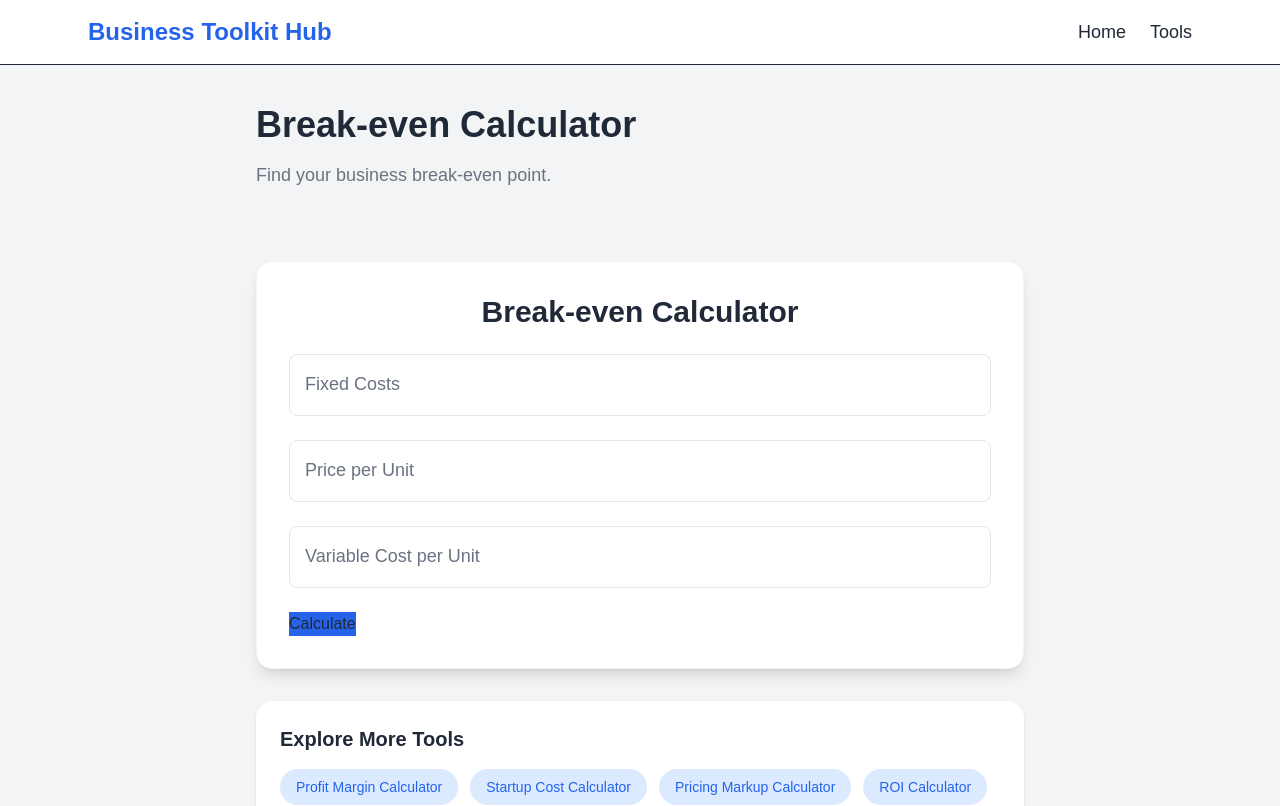
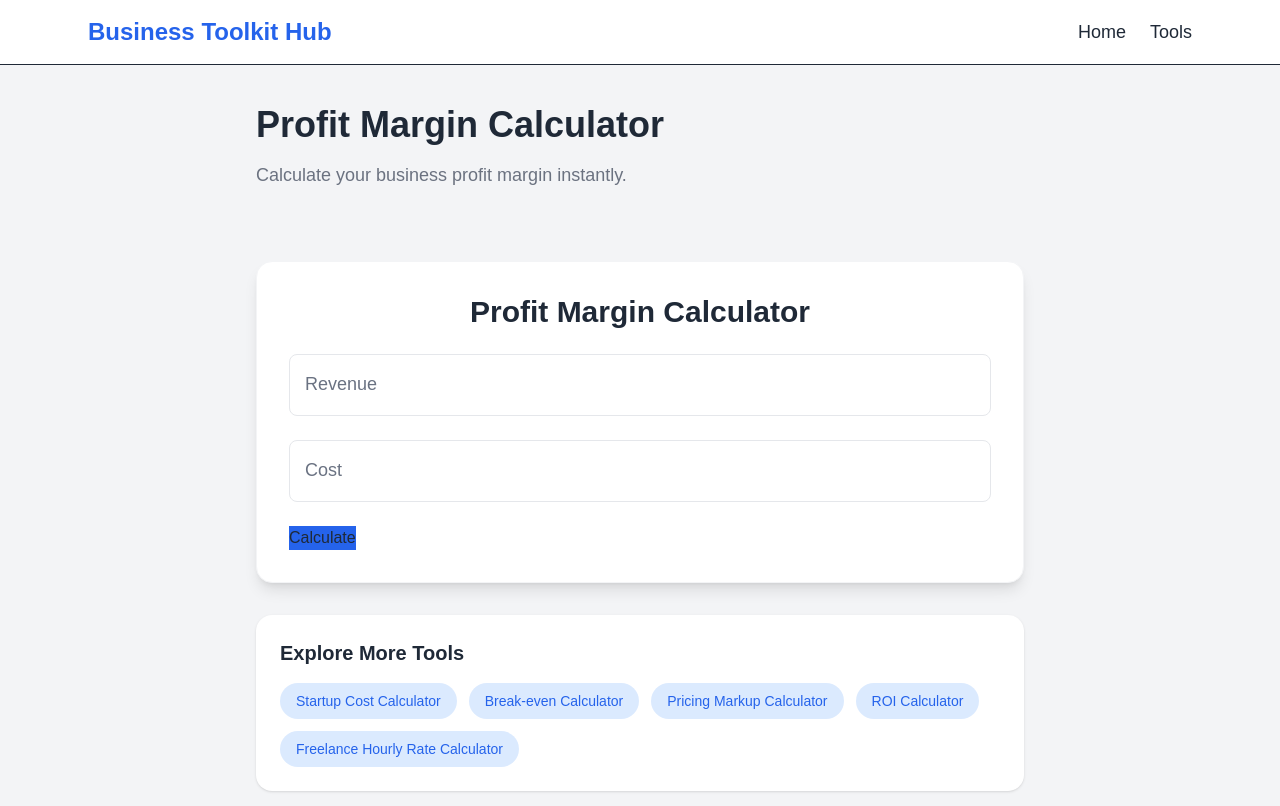
Before and after one commit to 007jin/business-toolkit-hub, a Next.js app: page /tools/break-even-calculator in a window 1280 px wide. Shown: the top 806 px of the page. Built offline with nearby package versions, Linux system fonts and the light colour scheme.

Commit message:
Debug Toolkey

```diff
--- a/app/tools/[tool]/page.tsx
+++ b/app/tools/[tool]/page.tsx
@@ -8,7 +8,6 @@ export async function generateMetadata({
 }) {
   //const { tool: toolKey } = params;//
 
-  const toolKey = "profit-margin-calculator";
   const tool = tools[toolKey as keyof typeof tools];
 
   if (!tool) {
@@ -41,7 +40,8 @@ export default async function ToolPage({
 }: {
   params: { tool: string };
 }) {
-  const toolKey = typeof params.tool === "string" ? params.tool.trim() : "";
+  const toolKey = "profit-margin-calculator";
+  //const toolKey = typeof params.tool === "string" ? params.tool.trim() : "";//
   const tool = tools[toolKey as keyof typeof tools];
 
   if (!tool) {
```
